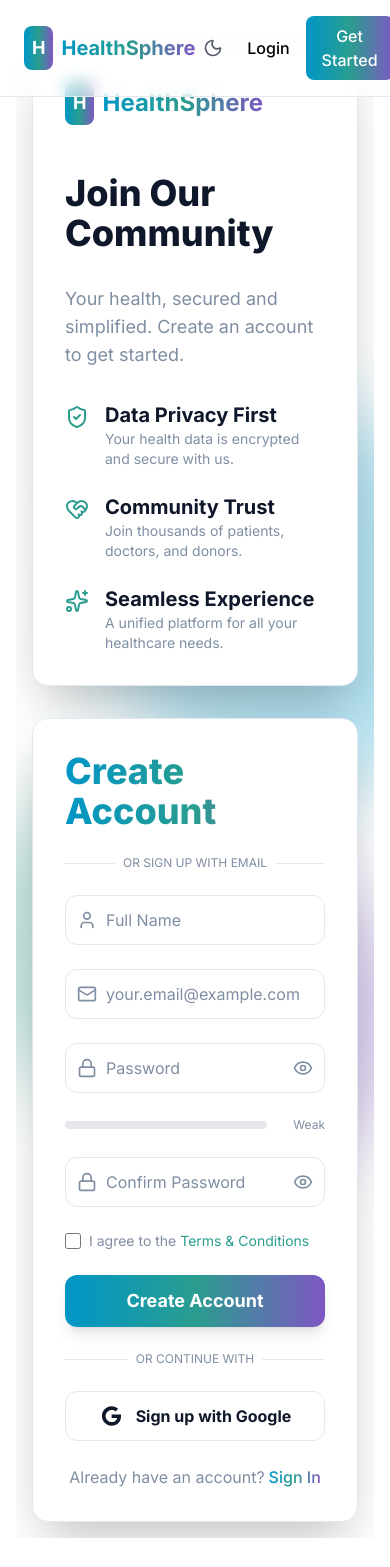
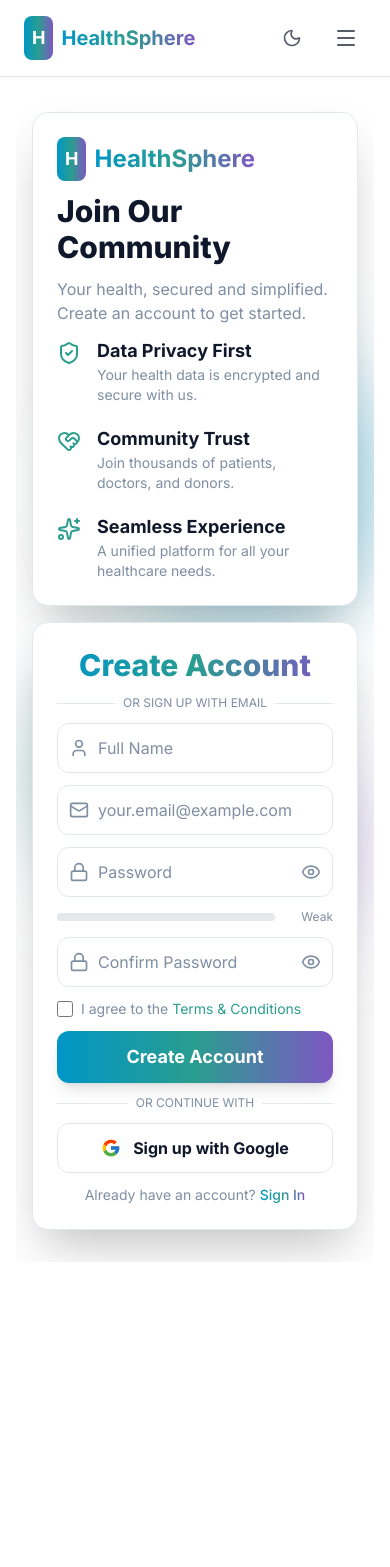
Before and after one commit to shubh09996/HealthSphere, a React (Vite) app in the folder frontend/: page /signup in a window 390 px wide. Shown: the top 1567 px of the page. After the commit the page ends 1294 px from the top, so only its background shows below. Built offline with nearby package versions, Linux system fonts and the light colour scheme.

Commit message:
added responsive landing page

```diff
--- a/frontend/index.html
+++ b/frontend/index.html
@@ -3,6 +3,7 @@
   <head>
     <meta charset="UTF-8" />
     <link rel="icon" type="image/svg+xml" href="/vite.svg" />
+    <meta name="viewport" content="width=device-width, initial-scale=1.0" />
     <link href="https://fonts.googleapis.com/css2?family=Inter:wght@400;500;700;800&display=swap" rel="stylesheet">
     <title>HealthSphere</title>
   </head>
--- a/frontend/src/components/Hero.jsx
+++ b/frontend/src/components/Hero.jsx
@@ -3,18 +3,18 @@ import { motion } from 'framer-motion';
 
 const Hero = () => {
   const containerVariants = {
-    hidden: { opacity: 0, y: 50 }, // Increased y for more noticeable slide
-    visible: { opacity: 1, y: 0, transition: { duration: 0.8, ease: "easeOut" } }, // Longer duration
+    hidden: { opacity: 0, y: 50 },
+    visible: { opacity: 1, y: 0, transition: { duration: 0.8, ease: "easeOut" } },
   };
 
   const itemVariants = {
-    hidden: { opacity: 0, y: 50 }, // Increased y for more noticeable slide
-    visible: { opacity: 1, y: 0, transition: { duration: 0.7, ease: "easeOut" } }, // Longer duration
+    hidden: { opacity: 0, y: 50 },
+    visible: { opacity: 1, y: 0, transition: { duration: 0.7, ease: "easeOut" } },
   };
 
   return (
     <motion.section
-      className="text-center py-8 md:py-12"
+      className="text-center py-8 md:py-12 px-4" // Horizontal padding added here
       initial="hidden"
       animate="visible"
       variants={containerVariants}
@@ -27,10 +27,11 @@ const Hero = () => {
         <span className="text-foreground/80 font-medium">Integrated Healthcare Platform</span>
       </motion.div>
       <motion.h1
-        className="text-5xl md:text-6xl font-bold mb-4 bg-gradient-to-r from-[#0096C7] via-[#2A9D8F] to-[#7E57C2] text-transparent bg-clip-text"
+        // Font sizes adjusted for responsiveness
+        className="text-4xl sm:text-5xl md:text-6xl font-bold mb-4 bg-gradient-to-r from-[#0096C7] via-[#2A9D8F] to-[#7E57C2] text-transparent bg-clip-text"
         variants={itemVariants}
       >
-        Welcome to HealthSphere
+        Welcome to <span className="whitespace-nowrap">HealthSphere</span>
       </motion.h1>
       <motion.p
         className="text-lg text-muted-foreground max-w-2xl mx-auto mb-8 font-normal"
--- a/frontend/src/components/Navbar.jsx
+++ b/frontend/src/components/Navbar.jsx
@@ -1,9 +1,11 @@
-import React from 'react';
-import { Sun, Moon } from 'lucide-react';
+import React, { useState } from 'react';
+import { Sun, Moon, Menu, X } from 'lucide-react';
 import { motion } from 'framer-motion';
 import { Link } from 'react-router-dom';
 
 const Navbar = ({ theme, toggleTheme }) => {
+  const [isMenuOpen, setIsMenuOpen] = useState(false);
+
   return (
     <header className="fixed top-0 left-0 right-0 z-50 flex justify-between items-center py-4 border-b border-border bg-background/95 backdrop-blur supports-[backdrop-filter]:bg-background/60">
       <div className="container flex justify-between items-center">
@@ -17,30 +19,63 @@ const Navbar = ({ theme, toggleTheme }) => {
             </span>
           </Link>
         </div>
+        {/* Desktop Navigation */}
         <nav className="hidden md:flex items-center space-x-8">
           <motion.a href="#" className="text-black dark:text-foreground font-medium hover:text-primary transition-colors" whileHover={{ scale: 1.05 }} transition={{ duration: 0.2 }}>Features</motion.a>
           <motion.a href="#" className="text-black dark:text-foreground font-medium hover:text-primary transition-colors" whileHover={{ scale: 1.05 }} transition={{ duration: 0.2 }}>Roles</motion.a>
           <motion.a href="#" className="text-black dark:text-foreground font-medium hover:text-primary transition-colors" whileHover={{ scale: 1.05 }} transition={{ duration: 0.2 }}>About</motion.a>
         </nav>
+
         <div className="flex items-center space-x-4">
           <motion.button onClick={toggleTheme} className="p-2 rounded-full text-foreground/70 hover:bg-muted hover:text-foreground transition-colors"
             whileHover={{ scale: 1.1, rotate: 15 }} transition={{ duration: 0.2 }}
           >
             {theme === 'light' ? <Moon size={20} /> : <Sun size={20} />}
           </motion.button>
-          <motion.div
+          {/* Mobile Menu Toggle */}
+          <div className="md:hidden">
+            <button onClick={() => setIsMenuOpen(!isMenuOpen)} className="p-2 rounded-full text-foreground/70 hover:bg-muted hover:text-foreground transition-colors">
+              {isMenuOpen ? <X size={24} /> : <Menu size={24} />}
+            </button>
+          </div>
+          {/* Desktop Login/Signup Buttons */}
+          <motion.div className="hidden md:block"
             whileHover={{ scale: 1.05 }} transition={{ duration: 0.2 }}
           >
             <Link to="/login" className="text-black dark:text-foreground font-medium hover:text-primary transition-colors">Login</Link>
           </motion.div>
           <motion.button
-            className="bg-gradient-to-r from-[#0096C7] via-[#2A9D8F] to-[#7E57C2] text-primary-foreground px-4 py-2 rounded-md font-medium hover:opacity-90 transition-opacity"
+            className="hidden md:block bg-gradient-to-r from-[#0096C7] via-[#2A9D8F] to-[#7E57C2] text-primary-foreground px-4 py-2 rounded-md font-medium hover:opacity-90 transition-opacity"
             whileHover={{ scale: 1.05 }} transition={{ duration: 0.2 }}
           >
             <Link to="/signup" className="text-primary-foreground">Get Started</Link>
           </motion.button>
         </div>
       </div>
+
+      {/* Mobile Menu Overlay */}
+      {isMenuOpen && (
+        <motion.div
+          initial={{ opacity: 0, y: -20 }}
+          animate={{ opacity: 1, y: 0 }}
+          exit={{ opacity: 0, y: -20 }}
+          className="md:hidden absolute top-full left-0 right-0 bg-background backdrop-blur supports-[backdrop-filter]:bg-background/60 border-b border-border py-4 z-[60]"
+        >
+          <nav className="flex flex-col items-center space-y-4">
+            <motion.a href="#" className="text-black dark:text-foreground font-medium hover:text-primary transition-colors" whileHover={{ scale: 1.05 }} transition={{ duration: 0.2 }} onClick={() => setIsMenuOpen(false)}>Features</motion.a>
+            <motion.a href="#" className="text-black dark:text-foreground font-medium hover:text-primary transition-colors" whileHover={{ scale: 1.05 }} transition={{ duration: 0.2 }} onClick={() => setIsMenuOpen(false)}>Roles</motion.a>
+            <motion.a href="#" className="text-black dark:text-foreground font-medium hover:text-primary transition-colors" whileHover={{ scale: 1.05 }} transition={{ duration: 0.2 }} onClick={() => setIsMenuOpen(false)}>About</motion.a>
+            <Link to="/login" className="text-black dark:text-foreground font-medium hover:text-primary transition-colors" onClick={() => setIsMenuOpen(false)}>Login</Link>
+            <motion.button
+              className="bg-gradient-to-r from-[#0096C7] via-[#2A9D8F] to-[#7E57C2] text-primary-foreground px-4 py-2 rounded-md font-medium hover:opacity-90 transition-opacity w-full max-w-xs"
+              whileHover={{ scale: 1.05 }} transition={{ duration: 0.2 }}
+              onClick={() => setIsMenuOpen(false)}
+            >
+              <Link to="/signup" className="text-primary-foreground">Get Started</Link>
+            </motion.button>
+          </nav>
+        </motion.div>
+      )}
     </header>
   );
 };
--- a/frontend/src/pages/SignupPage.jsx
+++ b/frontend/src/pages/SignupPage.jsx
@@ -1,20 +1,18 @@
 import React, { useState, useEffect } from 'react';
-import { motion, AnimatePresence } from 'framer-motion';
+import { motion } from 'framer-motion';
 import {
-    Stethoscope, User, Briefcase, Heart, Shield, Eye, EyeOff, Mail, Lock, Building, CheckCircle, Hospital, ClipboardList, ShieldCheck, HeartHandshake, Sparkles
+    Stethoscope, User, Heart, Shield, Eye, EyeOff, Mail, Lock, Building, ShieldCheck, HeartHandshake, Sparkles
 } from 'lucide-react';
-import { FontAwesomeIcon } from '@fortawesome/react-fontawesome';
-import { faGoogle } from '@fortawesome/free-brands-svg-icons';
 
-// A simple Google Icon component since it's not in Lucide
-// const GoogleIcon = () => (
-//     <svg xmlns="http://www.w3.org/2000/svg" width="20" height="20" viewBox="0 0 24 24" fill="currentColor">
-//         <path d="M12.24 10.29v3.45h5.18c-.28 1.41-1.01 2.37-2.19 3.06-.52.33-1.12.56-1.76.7V21h3.31c2.05-1.92 3.23-4.63 3.23-8s-1.18-6.08-3.23-8h-3.31v2.99c.64.14 1.24.37 1.76.7 1.18.69 1.91 1.65 2.19 3.06z" fill="#4285F4"/>
-//         <path d="M10.53 18.06c-1.18.69-2.6 1.13-4.11 1.13-3.1 0-5.74-2.2-6.66-5.11H-.01v2.99c.92 2.91 3.56 5.11 6.66 5.11 1.51 0 2.93-.44 4.11-1.13z" fill="#34A853"/>
-//         <path d="M4.42 12c0-1.51.44-2.93 1.13-4.11L2.12 4.41C1.03 5.5 0 6.8 0 8.35c0 2.91 2.2 5.55 5.11 6.66h2.99l-2.68-2.68c-.69-1.18-1.13-2.6-1.13-4.11z" fill="#FBBC05"/>
-//         <path d="M12.24 6.94v-3.45H7.06c-.28-1.41-1.01-2.37-2.19-3.06C4.35 0.01 3.75-.22 3.11-.36V0h-3.31c2.05 1.92 3.23 4.63 3.23 8s-1.18 6.08-3.23 8h3.31V6.94c.64.14 1.24.37 1.76.7 1.18.69 1.91 1.65 2.19 3.06z" fill="#EA4335"/>
-//     </svg>
-// );
+// Self-contained Google Icon to remove dependency errors
+const GoogleIcon = () => (
+    <svg className="w-5 h-5" viewBox="0 0 48 48" fill="none" xmlns="http://www.w3.org/2000/svg">
+        <path d="M43.611,20.083H42V20H24v8h11.303c-1.649,4.657-6.08,8-11.303,8c-6.627,0-12-5.373-12-12c0-6.627,5.373-12,12-12c3.059,0,5.842,1.154,7.961,3.039l5.657-5.657C34.046,6.053,29.268,4,24,4C12.955,4,4,12.955,4,24s8.955,20,20,20s20-8.955,20-20C44,22.659,43.862,21.35,43.611,20.083z" fill="#FFC107"/>
+        <path d="M6.306,14.691l6.571,4.819C14.655,15.108,18.961,12,24,12c3.059,0,5.842,1.154,7.961,3.039l5.657-5.657C34.046,6.053,29.268,4,24,4C16.318,4,9.656,8.337,6.306,14.691z" fill="#FF3D00"/>
+        <path d="M24,44c5.166,0,9.86-1.977,13.409-5.192l-6.19-5.238C29.211,35.091,26.715,36,24,36c-5.202,0-9.619-3.317-11.283-7.946l-6.522,5.025C9.505,39.556,16.227,44,24,44z" fill="#4CAF50"/>
+        <path d="M43.611,20.083H42V20H24v8h11.303c-0.792,2.237-2.231,4.166-4.087,5.571l6.19,5.238C42.022,35.244,44,30.036,44,24C44,22.659,43.862,21.35,43.611,20.083z" fill="#1976D2"/>
+    </svg>
+);
 
 // Data for role selection
 const roleData = {
@@ -69,7 +67,6 @@ const PasswordStrengthMeter = ({ password }) => {
 };
 
 const SignupPage = () => {
-    const [role, setRole] = useState('patient');
     const [password, setPassword] = useState('');
     const [confirmPassword, setConfirmPassword] = useState('');
     const [showPassword, setShowPassword] = useState(false);
@@ -85,7 +82,6 @@ const SignupPage = () => {
         visible: { opacity: 1, y: 0, scale: 1, transition: { duration: 0.6, ease: "easeOut" } },
     };
 
-    // Using a simpler animation for the left panel features
     const featureItemVariants = {
         hidden: { opacity: 0, x: -20 },
         visible: { opacity: 1, x: 0, transition: { duration: 0.4, ease: "easeOut" } },
@@ -93,54 +89,52 @@ const SignupPage = () => {
 
     return (
         <motion.div
-            className="min-h-screen relative flex items-center justify-center p-4 overflow-hidden"
+            className="min-h-screen relative flex items-start justify-center p-4 pt-20 pb-8 overflow-x-hidden"
             initial="hidden"
             animate="visible"
             variants={containerVariants}
         >
-            {/* Reusing the dynamic background from the login page for consistency */}
-            {/* Note: This is a simplified representation. The actual DynamicBackground component would be imported. */}
             <div className="absolute inset-0 z-0 overflow-hidden">
-                <motion.div className="absolute top-1/4 left-1/4 w-96 h-96 bg-hs-gradient-start rounded-full mix-blend-multiply filter blur-2xl opacity-30 dark:opacity-20 animate-blob" />
-                <motion.div className="absolute top-1/2 right-1/4 w-80 h-80 bg-hs-gradient-middle rounded-full mix-blend-multiply filter blur-2xl opacity-30 dark:opacity-20 animate-blob animation-delay-2000" />
-                <motion.div className="absolute bottom-1/4 left-1/3 w-72 h-72 bg-hs-gradient-end rounded-full mix-blend-multiply filter blur-2xl opacity-30 dark:opacity-20 animate-blob animation-delay-4000" />
+                <motion.div className="absolute top-1/4 left-1/4 w-72 h-72 sm:w-96 sm:h-96 bg-hs-gradient-start rounded-full mix-blend-multiply filter blur-2xl opacity-30 dark:opacity-20 animate-blob" />
+                <motion.div className="absolute top-1/2 right-1/4 w-64 h-64 sm:w-80 sm:h-80 bg-hs-gradient-middle rounded-full mix-blend-multiply filter blur-2xl opacity-30 dark:opacity-20 animate-blob animation-delay-2000" />
+                <motion.div className="absolute bottom-1/4 left-1/3 w-56 h-56 sm:w-72 sm:h-72 bg-hs-gradient-end rounded-full mix-blend-multiply filter blur-2xl opacity-30 dark:opacity-20 animate-blob animation-delay-4000" />
             </div>
 
-            <div className="relative z-10 flex flex-col lg:flex-row items-stretch justify-center max-w-6xl w-full gap-8">
-                {/* Left Promotional Panel - Now focused on Trust and Benefits */}
+            <div className="relative z-10 flex flex-col xl:flex-row items-stretch justify-center w-full max-w-lg md:max-w-2xl lg:max-w-4xl xl:max-w-6xl gap-4 lg:gap-8">
+                {/* Left Promotional Panel */}
                 <motion.div
-                    className="lg:w-1/2 p-8 lg:p-12 bg-card rounded-2xl shadow-2xl border border-border flex flex-col justify-center space-y-8 backdrop-blur-md dark:bg-card/70"
+                    className="xl:w-1/2 p-6 bg-card rounded-2xl shadow-2xl border border-border flex flex-col justify-center space-y-3 backdrop-blur-md dark:bg-card/70"
                     variants={itemVariants}
                 >
-                     <div className="flex items-center space-x-2 mb-4">
+                     <div className="flex items-center space-x-2">
                         <div className="bg-gradient-to-r from-hs-gradient-start via-hs-gradient-middle to-hs-gradient-end p-2 rounded-md">
                             <span className="text-primary-foreground font-bold text-lg">H</span>
                         </div>
                         <span className="text-2xl font-semibold bg-gradient-to-r from-hs-gradient-start via-hs-gradient-middle to-hs-gradient-end text-transparent bg-clip-text">HealthSphere</span>
                     </div>
 
-                    <h2 className="text-4xl font-extrabold text-foreground">Join Our Community</h2>
-                    <p className="text-muted-foreground text-lg">Your health, secured and simplified. Create an account to get started.</p>
+                    <h2 className="text-3xl sm:text-4xl font-extrabold text-foreground">Join Our Community</h2>
+                    <p className="text-muted-foreground text-base sm:text-lg">Your health, secured and simplified. Create an account to get started.</p>
 
-                    <motion.div className="space-y-6" initial="hidden" animate="visible" variants={{ visible: { transition: { staggerChildren: 0.1 } } }}>
+                    <motion.div className="space-y-5" initial="hidden" animate="visible" variants={{ visible: { transition: { staggerChildren: 0.1 } } }}>
                         <motion.div className="flex items-start space-x-4" variants={featureItemVariants}>
                             <ShieldCheck size={24} className="text-hs-gradient-middle flex-shrink-0 mt-1" />
                             <div>
-                                <h3 className="text-xl font-semibold text-foreground">Data Privacy First</h3>
+                                <h3 className="text-lg sm:text-xl font-semibold text-foreground">Data Privacy First</h3>
                                 <p className="text-muted-foreground text-sm">Your health data is encrypted and secure with us.</p>
                             </div>
                         </motion.div>
                         <motion.div className="flex items-start space-x-4" variants={featureItemVariants}>
                             <HeartHandshake size={24} className="text-hs-gradient-middle flex-shrink-0 mt-1" />
                             <div>
-                                <h3 className="text-xl font-semibold text-foreground">Community Trust</h3>
+                                <h3 className="text-lg sm:text-xl font-semibold text-foreground">Community Trust</h3>
                                 <p className="text-muted-foreground text-sm">Join thousands of patients, doctors, and donors.</p>
                             </div>
                         </motion.div>
                          <motion.div className="flex items-start space-x-4" variants={featureItemVariants}>
                             <Sparkles size={24} className="text-hs-gradient-middle flex-shrink-0 mt-1" />
                             <div>
-                                <h3 className="text-xl font-semibold text-foreground">Seamless Experience</h3>
+                                <h3 className="text-lg sm:text-xl font-semibold text-foreground">Seamless Experience</h3>
                                 <p className="text-muted-foreground text-sm">A unified platform for all your healthcare needs.</p>
                             </div>
                         </motion.div>
@@ -149,11 +143,10 @@ const SignupPage = () => {
 
                 {/* Right Signup Form */}
                 <motion.div
-                    className="lg:w-1/2 p-8 lg:p-12 bg-card rounded-2xl shadow-2xl border border-border flex flex-col justify-center space-y-6 backdrop-blur-md dark:bg-card/70"
+                    className="xl:w-1/2 p-6 bg-card rounded-2xl shadow-2xl border border-border flex flex-col justify-center space-y-3 backdrop-blur-md dark:bg-card/70"
                     variants={itemVariants}
                 >
-                    <h2 className="text-4xl font-extrabold bg-gradient-to-r from-hs-gradient-start via-hs-gradient-middle to-hs-gradient-end text-transparent bg-clip-text">Create Account</h2>
-
+                    <h2 className="text-3xl sm:text-4xl font-extrabold bg-gradient-to-r from-hs-gradient-start via-hs-gradient-middle to-hs-gradient-end text-transparent bg-clip-text text-center">Create Account</h2>
 
                     <div className="flex items-center gap-2">
                         <div className="flex-grow border-t border-border"></div>
@@ -202,17 +195,17 @@ const SignupPage = () => {
                         Create Account
                     </motion.button>
 
-                    <div className="flex items-center gap-2 mt-4">
+                    <div className="flex items-center gap-2">
                         <div className="flex-grow border-t border-border"></div>
                         <span className="text-muted-foreground text-xs">OR CONTINUE WITH</span>
                         <div className="flex-grow border-t border-border"></div>
                     </div>
                     <motion.button className="w-full flex items-center justify-center gap-3 py-3 border border-border rounded-lg bg-background hover:bg-muted transition-colors dark:bg-muted/30 dark:hover:bg-muted/50" whileHover={{ y: -2 }} whileTap={{ scale: 0.98 }}>
-                        <FontAwesomeIcon icon={faGoogle} className="text-xl" />
+                        <GoogleIcon />
                         <span className="font-semibold text-foreground">Sign up with Google</span>
                     </motion.button>
 
-                    <p className="text-center text-muted-foreground text-base">
+                    <p className="text-center text-muted-foreground text-sm sm:text-base">
                         Already have an account?
                         <a href="#" className="font-medium bg-gradient-to-r from-hs-gradient-start via-hs-gradient-middle to-hs-gradient-end text-transparent bg-clip-text hover:underline ml-1">
                             Sign In
--- a/frontend/tailwind.config.js
+++ b/frontend/tailwind.config.js
@@ -10,6 +10,10 @@ export default {
       center: true,
       padding: '1.5rem', // Adjusted for slightly more spacing
       screens: {
+        sm: '640px',
+        md: '768px',
+        lg: '1024px',
+        xl: '1280px',
         '2xl': '1400px',
       },
     },
```
Also changed, not shown: frontend/src/pages/LoginPage.jsx (+21 -19 lines).
